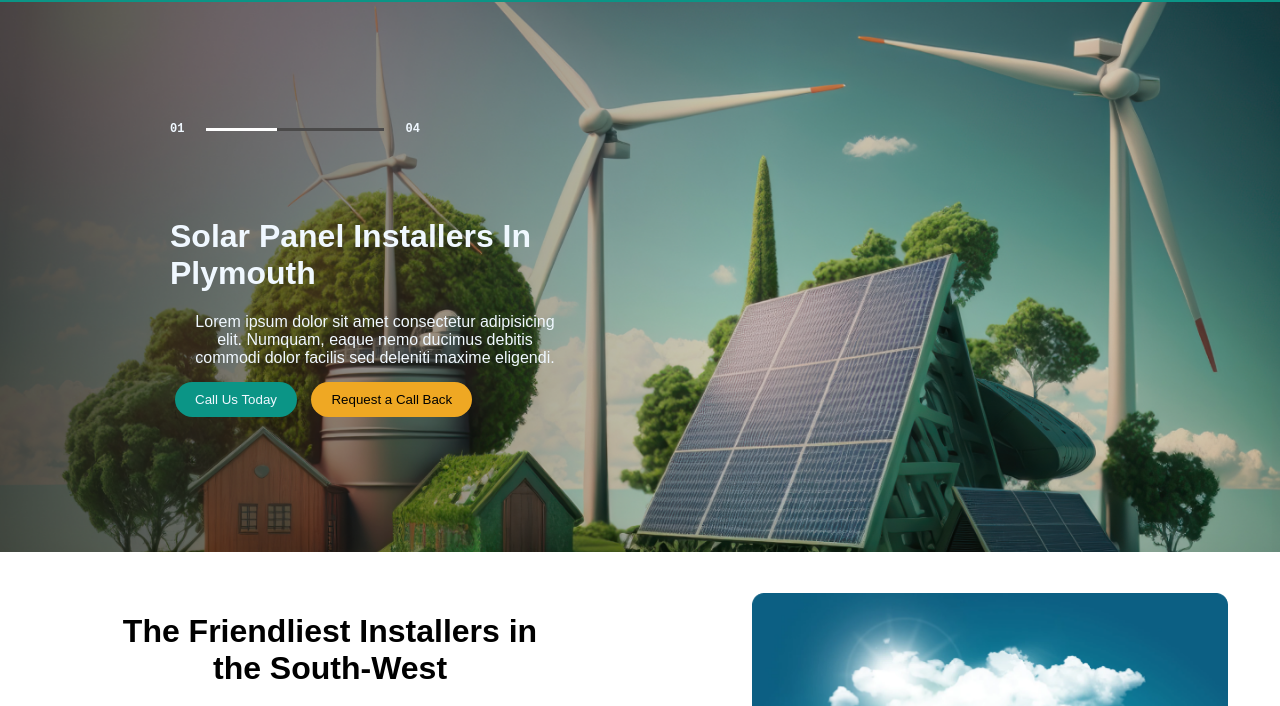
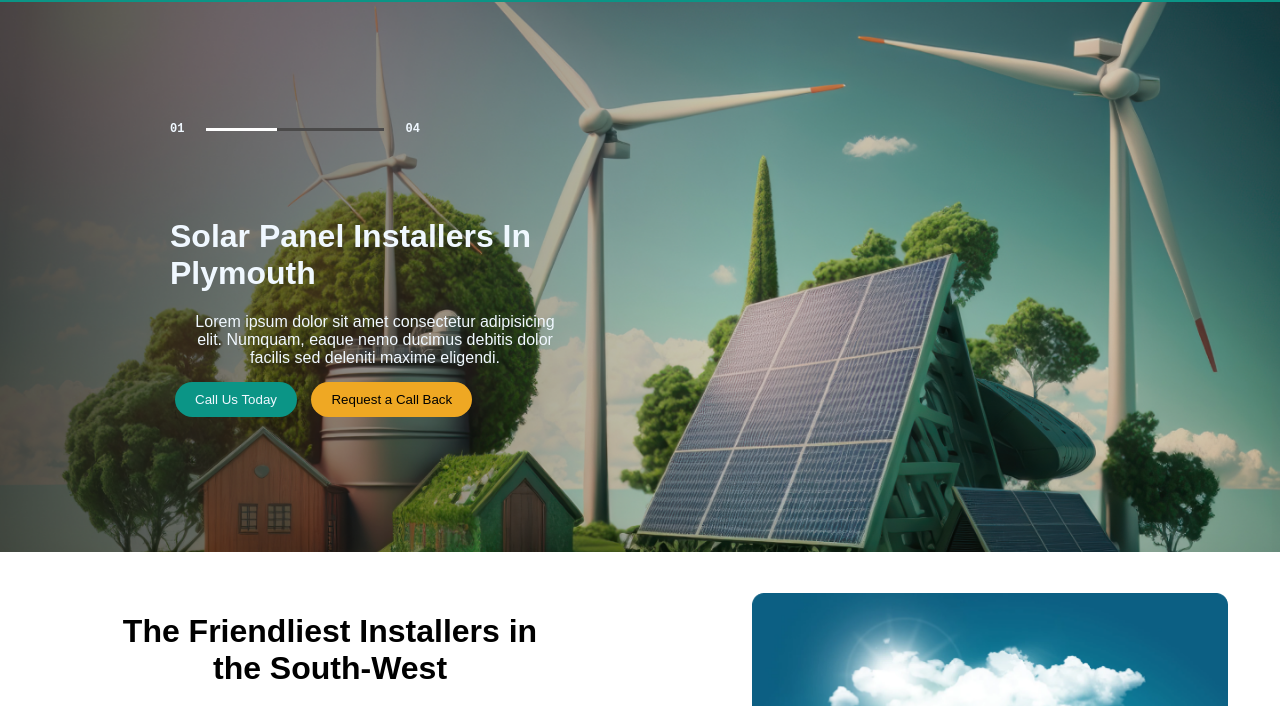
Before and after one commit to samaremad7/-Landing-Page, a plain HTML site: page index.html in a window 1280 px wide. Shown: the part 68-774 px from the top of the page. Drawn offline with Linux system fonts and the light colour scheme.

Commit message:
index.html

```diff
--- a/index.html
+++ b/index.html
@@ -38,8 +38,8 @@
         </div>
         <div class="text">
             <h1>Solar Panel Installers In Plymouth</h1>
-            <p>Lorem ipsum dolor sit amet consectetur adipisicing elit. Numquam, eaque nemo ducimus debitis commodi
-                dolor facilis sed deleniti maxime eligendi.</p>
+           <p>Lorem ipsum dolor sit amet consectetur adipisicing<br> elit.  Numquam, eaque nemo ducimus debitis
+                dolor <br> facilis sed deleniti maxime eligendi.</p>
             <button class="btn1">Call Us Today </button>
             <button class="btn2">Request a Call Back</button>
         </div>
```
